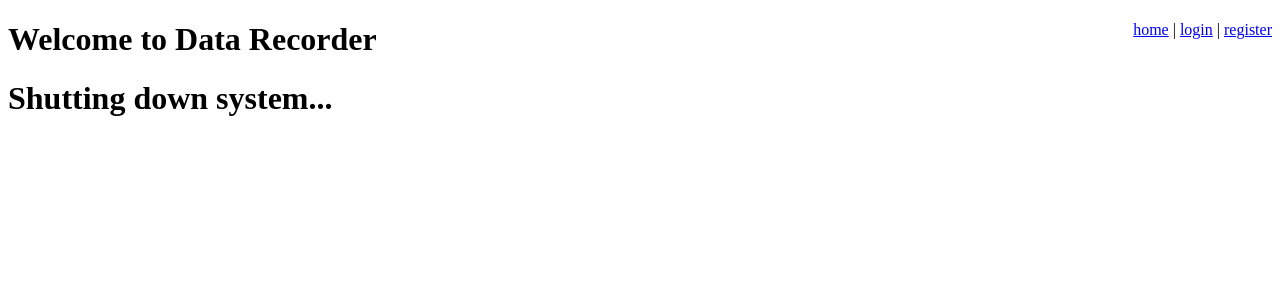
After one commit to joschaihl/rt_xenomai_raspberrypi_experiment, a Django app: page /shutdown/ in a window 1280 px wide. The commit adds this page. Shown: the top 300 px of the page. Run offline with Django 3.2, Linux system fonts and the light colour scheme; parts of the project's set-up code (start-up, migrations or seed data) failed here and were passed over; some libraries are stand-ins or nearby versions.

Commit message:
modified:   .gitignore 	modified:   django_datarecorder/datarecorder.db 	modified:   django_datarecorder/django_datarecorder/settings.py 	modified:   django_datarecorder/django_datarecorder/urls.py 	modified:   django_datarecorder/recorder/views.py 	modified:   django_datarecorder/templates/base.html 	new file:   django_datarecorder/templates/shutdown_page.html

```diff
--- a/django_datarecorder/django_datarecorder/settings.py
+++ b/django_datarecorder/django_datarecorder/settings.py
@@ -12,7 +12,7 @@ MANAGERS = ADMINS
 DATABASES = {
     'default': {
         'ENGINE': 'django.db.backends.sqlite3', # Add 'postgresql_psycopg2', 'mysql', 'sqlite3' or 'oracle'.
-        'NAME': 'datarecorder.db',                      # Or path to database file if using sqlite3.
+        'NAME': '/opt/www/django_datarecorder/datarecorder.db',                      # Or path to database file if using sqlite3.
         'USER': '',                      # Not used with sqlite3.
         'PASSWORD': '',                  # Not used with sqlite3.
         'HOST': '',                      # Set to empty string for localhost. Not used with sqlite3.
--- a/django_datarecorder/django_datarecorder/urls.py
+++ b/django_datarecorder/django_datarecorder/urls.py
@@ -20,6 +20,7 @@ urlpatterns = patterns('',
 
     # Session Management
     (r'^login/$', 'django.contrib.auth.views.login'),
+    (r'^shutdown/$', shutdown_page),
     (r'^logout/$', logout_page),
     (r'^site_media/(?P<path>.*)$', 'django.views.static.serve',
         { 'document_root': site_media }),
--- a/django_datarecorder/recorder/views.py
+++ b/django_datarecorder/recorder/views.py
@@ -10,6 +10,8 @@ from django.contrib.auth import logout
 from django.contrib.auth.models import User
 from recorder.models import EnvironmentModel
 from django.core.context_processors import csrf
+
+import os
 
 def logout_page(request):
     logout(request)
@@ -44,6 +46,10 @@ def user_page(request, username):
     })
 
     return render_to_response('user_page.html', variables)
+
+def shutdown_page(request):
+	os.system("sudo halt")
+	return render_to_response('shutdown_page.html')
 
 def alert_example(request):
     dajax = Dajax()
--- a/django_datarecorder/templates/base.html
+++ b/django_datarecorder/templates/base.html
@@ -15,6 +15,7 @@
 			<a href="/user/{{user.username}}/">{{user.username}}</a> |
 			<a href="/">recorded data</a> |
 			<a href="/logout">logout</a>
+			<a href="/shutdown">shutdown</a>
 		{% else %}
 			<a href="/login">login</a> |
 			<a href="/register">register</a>
--- /dev/null
+++ b/django_datarecorder/templates/shutdown_page.html
@@ -0,0 +1,6 @@
+{% extends "base.html" %}
+{% block title %}Welcome to Data Recorder{% endblock %}
+{% block head %}Welcome to Data Recorder{% endblock %}
+{% block content %}
+	<h1>Shutting down system...</h1>
+{% endblock %}
```
Also changed, not shown: django_datarecorder/datarecorder.db, 1 other file.
